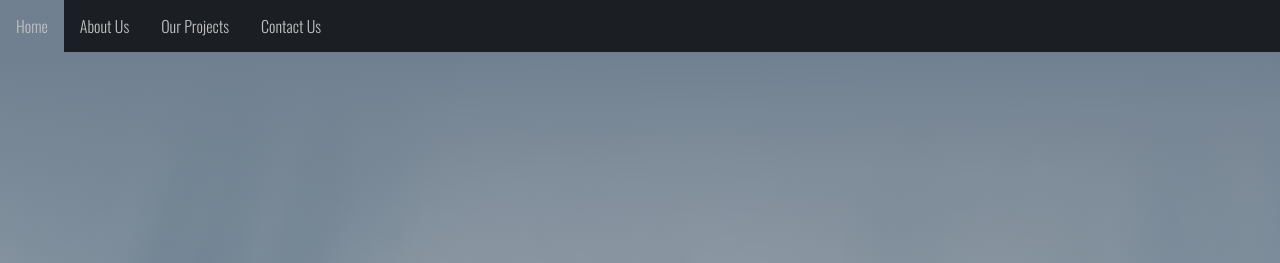
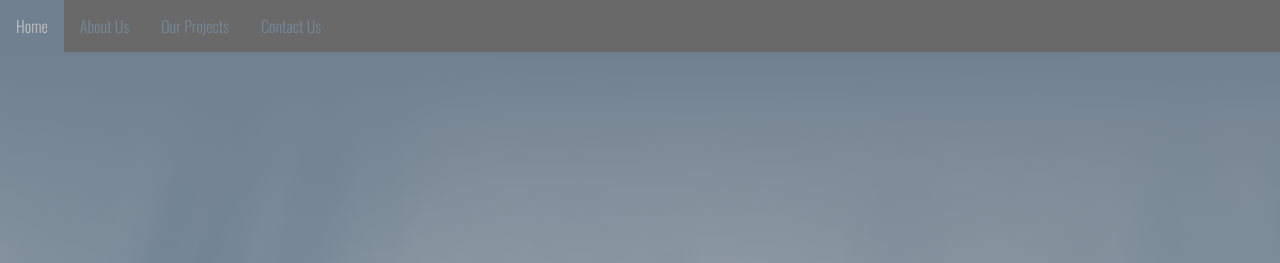
Before and after one commit to connopop/cpcaduk, a plain HTML site: page index.html in a window 1280 px wide. Shown: the top 263 px of the page. Drawn offline with nearby package versions, Linux system fonts and the light colour scheme; files that its build step writes are made by us from their sources; files whose address does not match are found by name.

Commit message:
Add files via upload

```diff
--- a/index.html
+++ b/index.html
@@ -1,7 +1,7 @@
 <!DOCTYPE html>
 <html>
     <head>
-        <title>CPCADUK - Excellent CAD Solutions</title>
+        <title>CPCADUK - Design Solutions</title>
         <link rel="stylesheet" href="css/style.css">
         <meta name="viewport" content="width=device-width">
         <style>
--- a/style.css
+++ b/style.css
@@ -7,7 +7,7 @@
 
 body {
     margin: 0;
-    font: 1em;
+    font: 1rem;
     color: #1b1e23;
     font-weight: lighter;
 }
@@ -53,7 +53,7 @@ ul {
 /* Pseudo-classes ----------------- */
 
 a:link {
-    color:silver;
+    color: LightSlateGray;
     text-decoration: none;
 }
 
@@ -72,7 +72,7 @@ ul {
     margin: 0;
     padding: 0;
     overflow: hidden;
-    background-color: #1b1e23;
+    background-color: dimgray;
   }
 
   li {
@@ -81,7 +81,6 @@ ul {
 
   li a {
     display: block;
-    color: whitesmoke;
     text-align: center;
     padding: 14px 16px;
     text-decoration: none;
```
